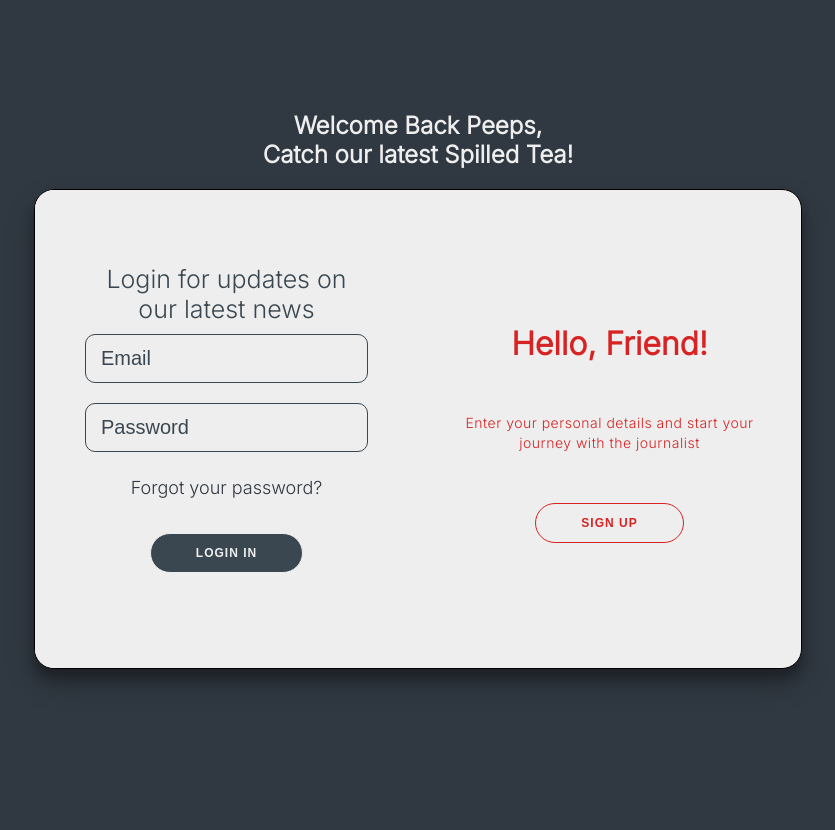
After one commit to csendranshi/INPminiproject, a Django app: page /auth/ in a window 1280 px wide. The commit adds this page. Shown: the whole page, without its empty margins (222-1057 px from the left). Run offline with Django 3.2, Linux system fonts and the light colour scheme.

Commit message:
Updated Code

```diff
--- a/INPminiproject/urls.py
+++ b/INPminiproject/urls.py
@@ -14,11 +14,11 @@ Including another URLconf
     2. Add a URL to urlpatterns:  path('blog/', include('blog.urls'))
 """
 from django.contrib import admin
-from django.urls import path, include
-from pages.views import home_view
+from django.urls import path
+from pages.views import home_view, auth_view
 
 urlpatterns = [
     path('admin/', admin.site.urls),
     path('', home_view, name='home'),
-
+    path('auth/', auth_view, name='auth'),
 ]
--- a/pages/views.py
+++ b/pages/views.py
@@ -5,5 +5,8 @@ from django.shortcuts import render
 
 # Create your views here.
 def home_view(request, *args, **kwargs):
-    print(request.user)
     return render(request, "index.html", {})
+
+
+def auth_view(request, *args, **kwargs):
+    return render(request, "loginform.html", {})
--- /dev/null
+++ b/static/css/css_login_form.css
@@ -0,0 +1,263 @@
+@import url('https://fonts.googleapis.com/css2?family=Inter:wght@300&display=swap');
+* {
+	box-sizing: border-box;
+}
+
+body {
+	background: #303841;
+	display: flex;
+	justify-content: center;
+	align-items: center;
+	flex-direction: column;
+	font-family: 'Inter', sans-serif;
+	height: 100vh;
+	margin: -20px 0 50px;
+}
+
+h1 {
+	font-weight: bold;
+	margin:30px auto;
+}
+
+h2 {
+	text-align: center;
+    color: #eeeeee;
+}
+
+p {
+	font-size: 14px;
+	font-weight: 100;
+	line-height: 20px;
+	letter-spacing: 0.5px;
+	margin: 20px 0 30px;
+}
+
+span {
+	font-size: 12px;
+}
+
+a {
+	color: #303841;
+	font-size: 18px;
+	text-decoration: none;
+	margin: 15px 0;
+}
+
+button {
+	border-radius: 20px;
+	border: 1px solid #eeeeee;
+	background-color: #3a4750;
+	color: #eeeeee;
+	font-size: 12px;
+	font-weight: bold;
+	padding: 12px 45px;
+	letter-spacing: 1px;
+	text-transform: uppercase;
+	transition: transform 80ms ease-in;
+	margin: 20px;
+}
+
+button:active {
+	transform: scale(0.95);
+}
+
+button:focus {
+	outline: none;
+}
+
+button.ghost {
+	background-color: transparent;
+	border-color: #d72323;
+    color: #d72323;
+	margin: 20px;
+}
+
+form {
+	background-color: #eeeeee;
+	display: flex;
+	align-items: center;
+	justify-content: center;
+	flex-direction: column;
+	padding: 0 50px;
+	height: 100%;
+	text-align: center;
+}
+
+input {
+	background-color: #eee;
+	border: 1px solid #3a4750;
+    border-radius:10px ;
+	padding: 12px 15px;
+	margin: 10px;
+	width: 100%;
+    font-size: 20px;
+    color: #3a4750;
+}
+input::placeholder{
+    color: #3a4750;
+}
+input:focus {
+    outline: none;
+}
+.container {
+	background-color: #eeeeee;
+	border-radius: 20px;
+    border: 1px solid ;
+  	box-shadow: 0 14px 28px rgba(0,0,0,0.25),
+			0 10px 10px rgba(0,0,0,0.22);
+	position: relative;
+	overflow: hidden;
+	width: 768px;
+	max-width: 100%;
+	min-height: 480px;
+}
+
+.form-container {
+	position: absolute;
+	top: 0;
+	height: 100%;
+	transition: all 0.6s ease-in-out;
+}
+
+.sign-in-container {
+	left: 0;
+	width: 50%;
+	z-index: 2;
+
+}
+
+.container.right-panel-active .sign-in-container {
+	transform: translateX(100%);
+}
+
+.sign-up-container {
+	left: 0;
+	width: 50%;
+	opacity: 0;
+	z-index: 1;
+}
+
+.container.right-panel-active .sign-up-container {
+	transform: translateX(100%);
+	opacity: 1;
+	z-index: 5;
+	animation: show 0.6s;
+}
+
+@keyframes show {
+	0%, 49.99% {
+		opacity: 0;
+		z-index: 1;
+	}
+
+	50%, 100% {
+		opacity: 1;
+		z-index: 5;
+	}
+}
+
+.overlay-container {
+	position: absolute;
+	top: 0;
+	left: 50%;
+	width: 50%;
+	height: 100%;
+	overflow: hidden;
+	transition: transform 0.6s ease-in-out;
+	z-index: 100;
+}
+
+.container.right-panel-active .overlay-container{
+	transform: translateX(-100%);
+}
+
+.overlay {
+    background-size: cover;
+    background: no-repeat 0 0;
+    border: none;
+    color: #d72323;
+	position: relative;
+	left: -100%;
+	height: 100%;
+	width: 200%;
+  	transform: translateX(0);
+	transition: transform 0.6s ease-in-out;
+}
+
+.container.right-panel-active .overlay {
+  	transform: translateX(50%);
+}
+
+.overlay-panel {
+	position: absolute;
+    border-radius: 20px;
+
+	display: flex;
+	align-items: center;
+	justify-content: center;
+	flex-direction: column;
+	padding: 0 40px;
+	text-align: center;
+	top: 0;
+	height: 100%;
+	width: 50%;
+	transform: translateX(0);
+	transition: transform 0.6s ease-in-out;
+}
+
+.overlay-left {
+	transform: translateX(-20%);
+}
+
+.container.right-panel-active .overlay-left {
+	transform: translateX(0);
+}
+
+.overlay-right {
+	right: 0;
+	transform: translateX(0);
+}
+
+.container.right-panel-active .overlay-right {
+	transform: translateX(20%);
+}
+
+.social-container {
+	margin: 20px 0;
+}
+
+.social-container a {
+	border: 1px solid #eeeeee;
+	border-radius: 20px;
+	display: inline-flex;
+	justify-content: center;
+	align-items: center;
+	margin: 0 5px;
+	height: 40px;
+	width: 40px;
+}
+
+footer {
+    background-color: #222;
+    color: #fff;
+    font-size: 14px;
+    bottom: 0;
+    position: fixed;
+    left: 0;
+    right: 0;
+    text-align: center;
+    z-index: 999;
+}
+
+footer p {
+    margin: 10px 0;
+}
+
+footer i {
+    color: red;
+}
+
+footer a {
+
+    text-decoration: none;
+}
--- a/static/css/index_style.css
+++ b/static/css/index_style.css
@@ -1,5 +1,5 @@
 body {
-    background-color: aquamarine;
+    background-color:#303841 ;
 }
 h1 {
     color: blue;
--- /dev/null
+++ b/templates/loginform.html
@@ -0,0 +1,61 @@
+{% load static %}
+<html>
+<head>
+     <link href="{% static '/css/css_login_form.css' %}" rel="stylesheet">
+    <link rel="stylesheet" href="">
+</head>
+<body>
+<h2>
+    <div>Welcome Back Peeps,</div>
+    <div>Catch our latest Spilled Tea!</div>
+</h2>
+<div class="container" id="container">
+    <div class="form-container sign-up-container">
+        <form action="#">
+            <h1>Create Account</h1>
+            <input type="text" placeholder="Name"/>
+            <input type="email" placeholder="Email"/>
+            <input type="password" placeholder="Password"/>
+            <button>Sign Up</button>
+        </form>
+    </div>
+    <div class="form-container sign-in-container">
+        <form action="#">
+            <div style="color: #3a4750; font-size: 25px">Login for updates on our latest news</div>
+            <input  type="email" placeholder="Email"/>
+            <input  type="password" placeholder="Password"/>
+            <a href="#">Forgot your password?</a>
+            <button>Login in</button>
+        </form>
+    </div>
+    <div class="overlay-container">
+        <div class="overlay">
+            <div class="overlay-panel overlay-left">
+                <h1>Welcome Back!</h1>
+                <p>To catch our latest news please login with your personal info</p>
+                <button class="ghost" id="signIn">Sign In</button>
+            </div>
+            <div class="overlay-panel overlay-right">
+                <h1>Hello, Friend!</h1>
+                <p>Enter your personal details and start your journey with the journalist</p>
+                <button class="ghost" id="signUp">Sign Up</button>
+            </div>
+        </div>
+    </div>
+</div>
+
+<script>
+    const signUpButton = document.getElementById('signUp');
+    const signInButton = document.getElementById('signIn');
+    const container = document.getElementById('container');
+
+    signUpButton.addEventListener('click', () => {
+        container.classList.add("right-panel-active");
+    });
+
+    signInButton.addEventListener('click', () => {
+        container.classList.remove("right-panel-active");
+    });
+</script>
+</body>
+</html>
```
